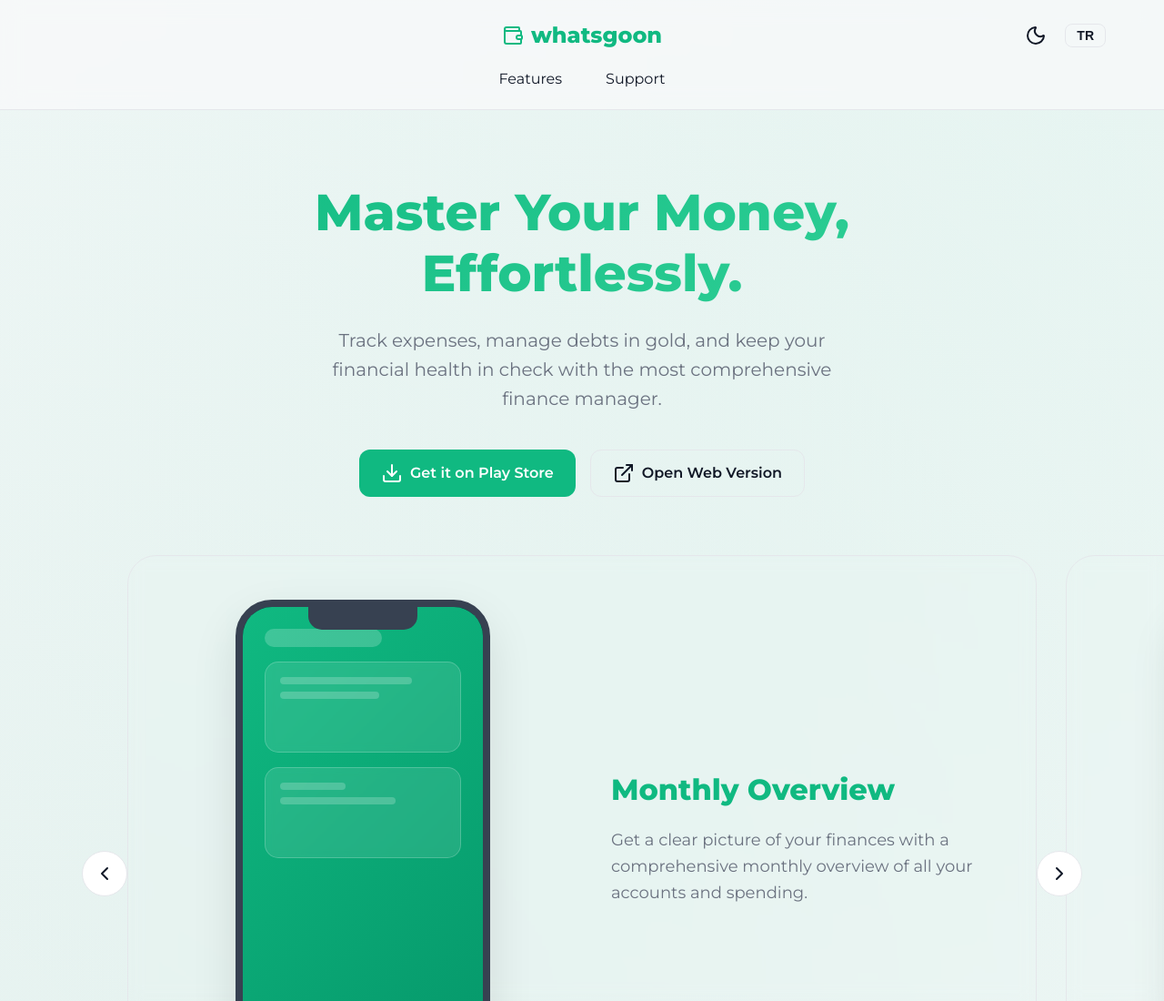
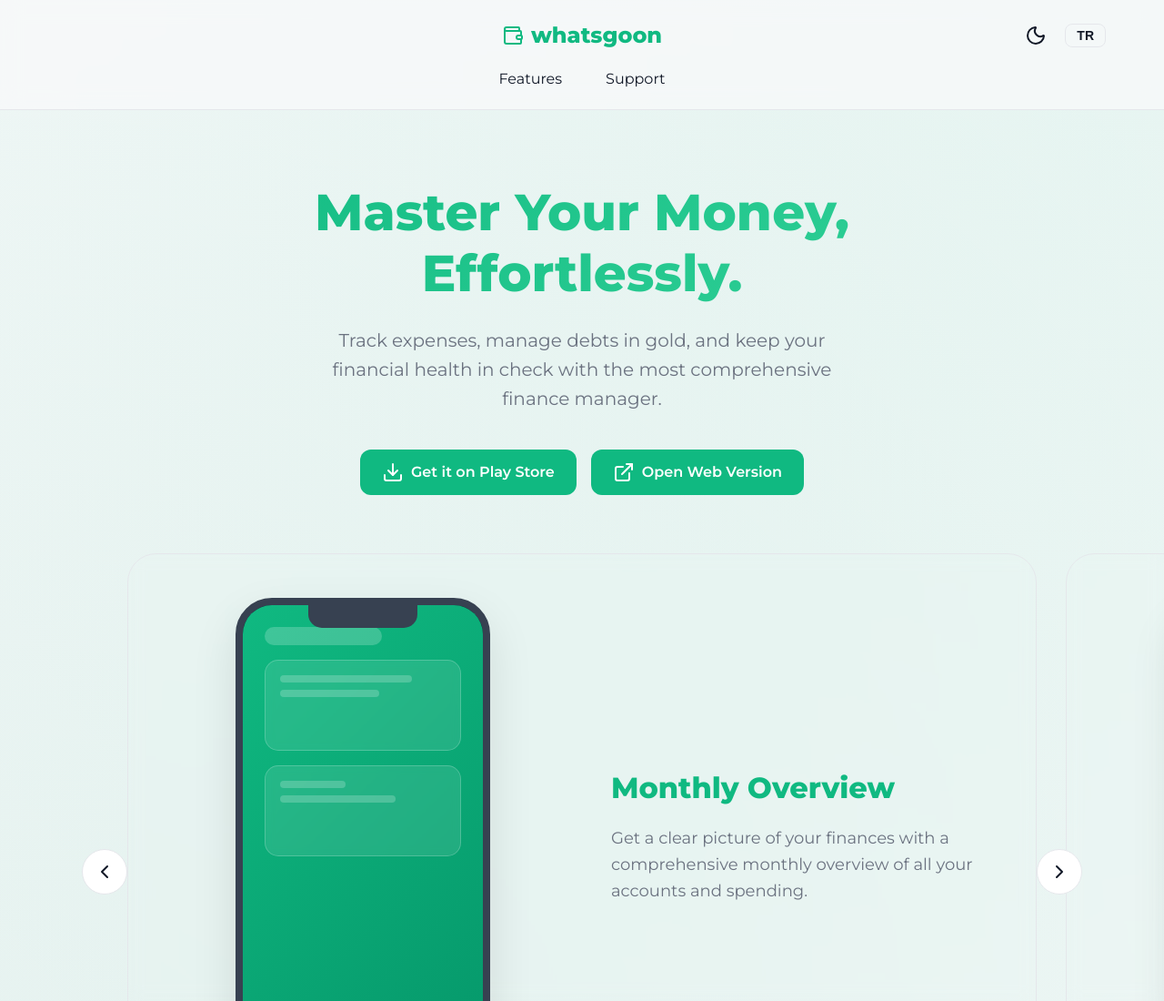
Before and after one commit to gunesdemirdilek/whatsgoon-website, a website built with Vite: page index.html in a window 1280 px wide. Shown: the top 1100 px of the page at 91% size. Built offline with nearby package versions, Linux system fonts and the light colour scheme.

Commit message:
style: align web version button with play store button style

```diff
--- a/index.html
+++ b/index.html
@@ -47,7 +47,7 @@
             class="btn btn-primary btn-lg">
             <i data-lucide="download"></i> <span data-i18n="getOnPlayStore">Get it on Play Store</span>
           </a>
-          <a href="https://web.whatsgoon.app/" class="btn btn-secondary btn-lg">
+          <a href="https://web.whatsgoon.app/" class="btn btn-primary btn-lg">
             <i data-lucide="external-link"></i> <span data-i18n="openWebVersion">Open Web Version</span>
           </a>
         </div>
```
